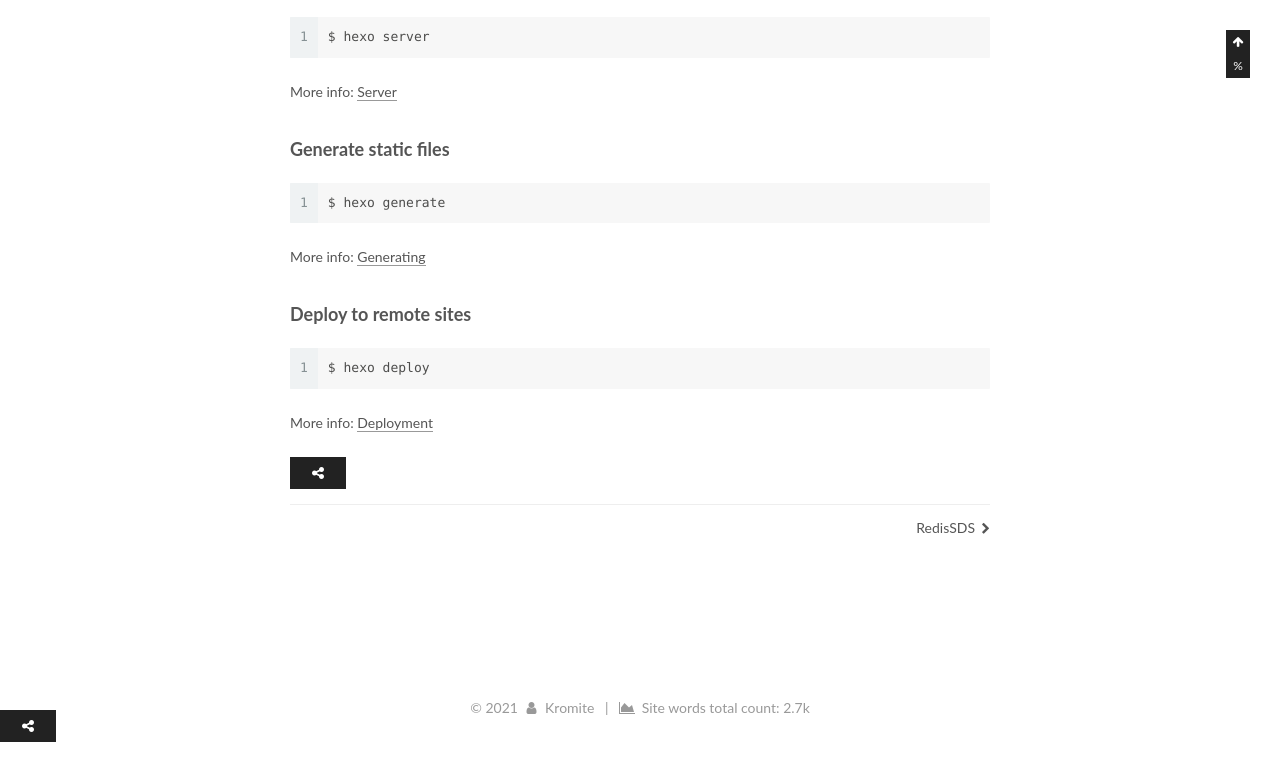
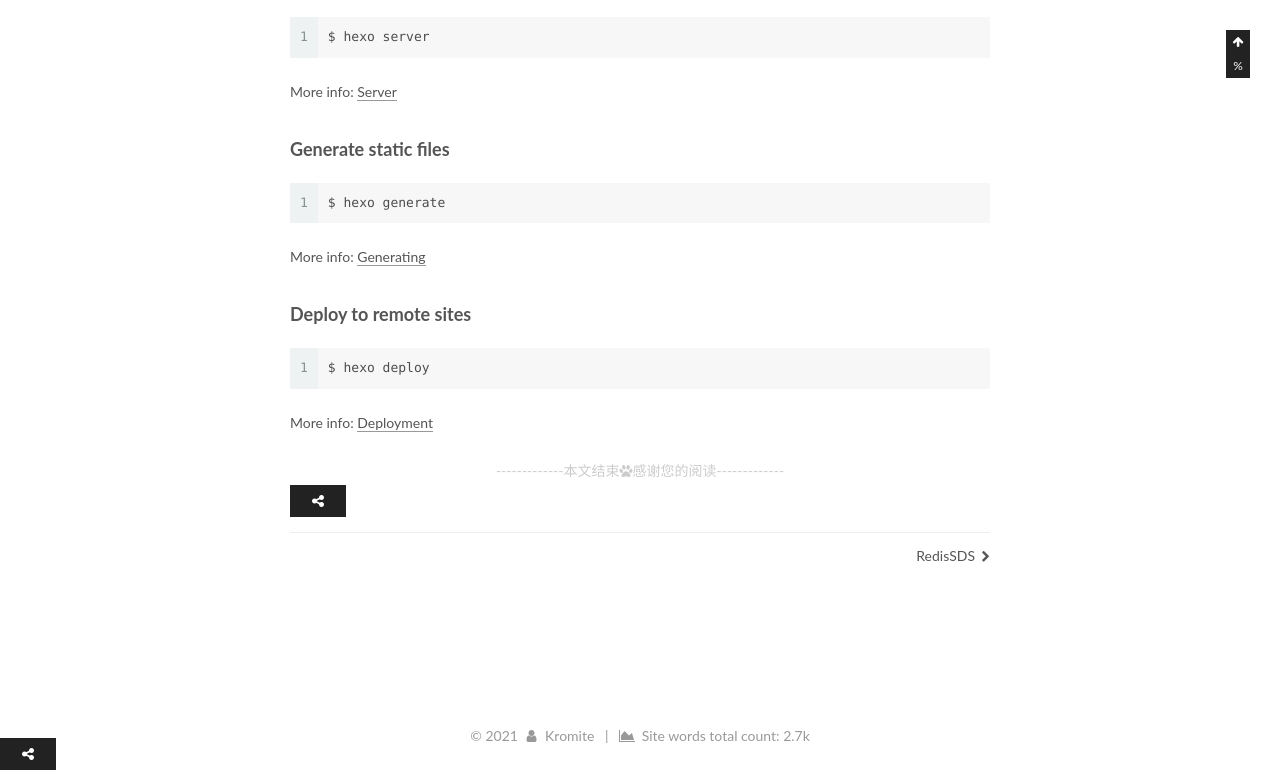
Before and after one commit to kromites/kromites.github.io, a plain HTML site: page posts/4a17b156/index.html in a window 1280 px wide. Shown: the part 822-1592 px from the top of the page. Before the commit the page ends 1564 px from the top, so only its background shows below. Drawn offline with Linux system fonts and the light colour scheme; a web font is replaced by a local one.

Commit message:
Site updated: 2021-07-01 21:27:59

```diff
--- a/posts/4a17b156/index.html
+++ b/posts/4a17b156/index.html
@@ -432,7 +432,16 @@
 
 
 
+  <div>
 
+      <div>
+
+        <div style="text-align:center;color: #ccc;font-size:14px;">-------------本文结束<i class="fa fa-paw"></i>感谢您的阅读-------------</div>
+
+</div>
+
+
+  </div>
 
 
 
```
Also changed, not shown: index.html (+9 -3 lines), posts/735e5788/index.html (+9 -0 lines), posts/undefined/index.html (+9 -0 lines).
